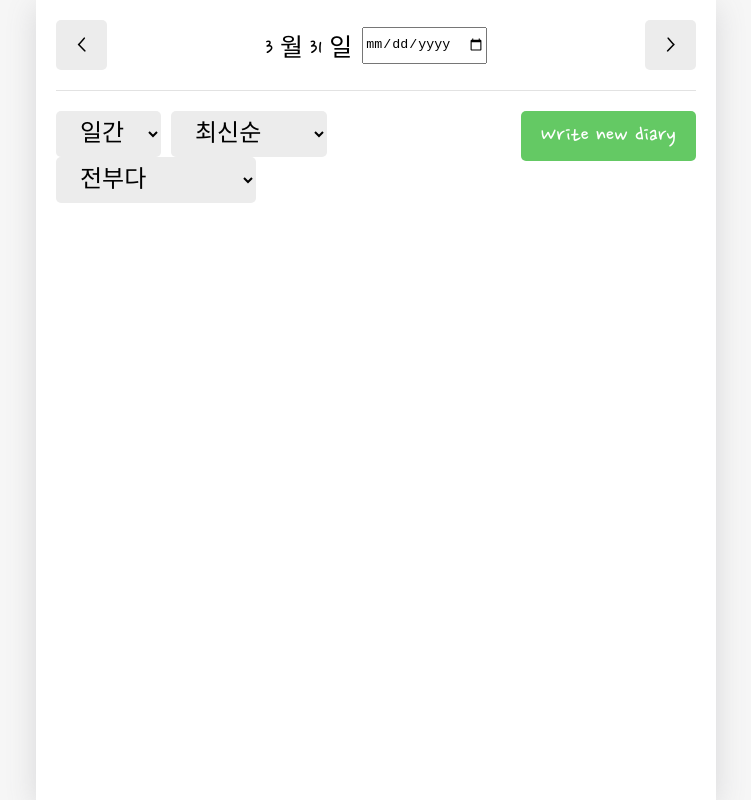
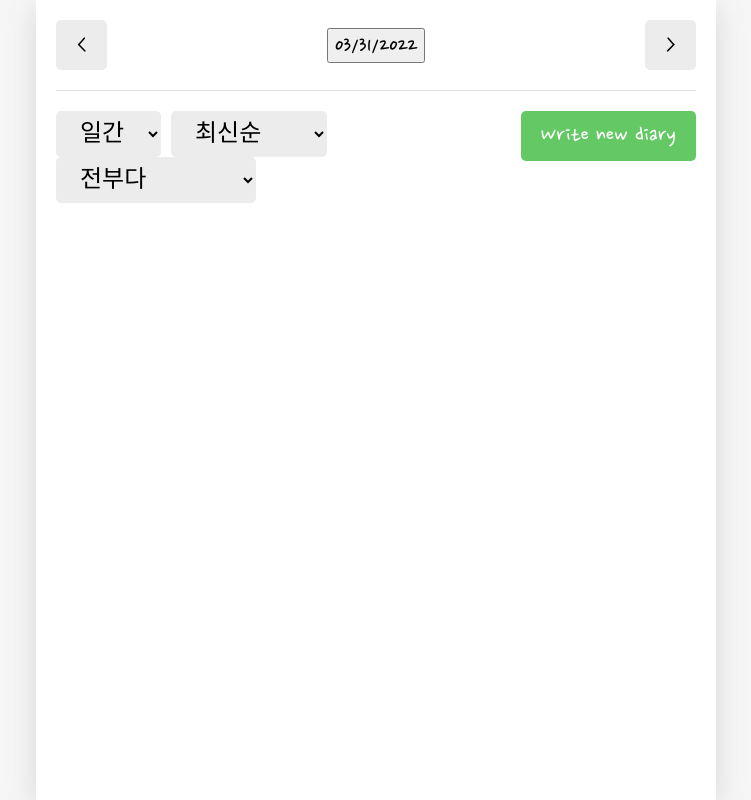
Before and after one commit to GangOn0215/Emotion_Diary, a React (Create React App) app: page / in a window 1280 px wide. Shown: the whole page, without its empty margins (264-1015 px from the left). Built offline with nearby package versions, Linux system fonts and the light colour scheme; a web font is replaced by a local one.

Commit message:
날짜 변경할수 있게 수정 (버그가 있어서 수정이 필요 )

```diff
--- a/package.json
+++ b/package.json
@@ -7,6 +7,7 @@
     "@testing-library/react": "^12.1.4",
     "@testing-library/user-event": "^13.5.0",
     "react": "^17.0.2",
+    "react-datepicker": "^4.7.0",
     "react-dom": "^17.0.2",
     "react-router-dom": "^6.2.2",
     "react-scripts": "5.0.0",
--- a/src/App.css
+++ b/src/App.css
@@ -193,3 +193,11 @@ header button {
 .input-daily-date {
   margin-left: 10px;
 }
+.react-datepicker-wrapper {
+  text-align: center;
+  height: 100%;
+}
+.example-custom-input {
+  font-size: 1em;
+  height: 35px;
+}
--- a/src/components/MyHeader.js
+++ b/src/components/MyHeader.js
@@ -1,20 +1,65 @@
-import React, {useState} from "react";
+import React, {useState, forwardRef} from "react";
+import DatePicker from "react-datepicker";
+import "react-datepicker/dist/react-datepicker.css";
+
+const getStringDate = (date) => {
+  let year = date.getFullYear();
+  let month = date.getMonth() + 1;
+  let day = date.getDate();
+
+  if (month < 10) {
+    month = `0${month}`;
+  }
+
+  if (day < 10) {
+    day = `0${day}`;
+  }
+
+  return `${year}-${month}-${day}`;
+};
+
+const ExampleCustomInput = forwardRef(({ value, onClick }, ref) => (
+  <button className="example-custom-input" onClick={onClick} ref={ref}>
+    {value}
+  </button>
+));
 
 const MyHeader = ({headText, leftChild, rightChild, periodicity, curDate, setCurDate}) => {
-  const [localCurDate, setLocalCurDate] = useState(curDate);
+  const [localCurDate, setLocalCurDate] = useState(new Date(curDate));
+
+  const [startDate, setStartDate] = useState(new Date(curDate));
+
+  setCurDate(startDate);
+  console.log(getStringDate(localCurDate));
+
+  // `${curDate.getFullYear()}-${curDate.getMonth() + 1}-${curDate.getDate()}`
+
   return (
     <header>
       <div className="head-btn-left">
         {leftChild}
       </div>
       <div className="head-text">
-        {headText}
-        {
+        {/* {headText} */}
+        <DatePicker
+          selected={startDate}
+          onChange={(date) => {
+            setStartDate(date);
+            setCurDate(date);
+          }}
+          customInput={<ExampleCustomInput />}
+        />
+        {/* {
           periodicity === "daily" ?
-          <input type="date" className="input-daily-date" value={localCurDate}/>
+          <input
+            type="date"
+            className="input-daily-date"
+            value={getStringDate(localCurDate)}
+            onChange={(e) => console.log(e.target.value)}
+          />
           :
           <></>
-        }
+        } */}
       </div>
       <div className="head-btn-right">
         {rightChild}
```
Also changed, not shown: 1 other file (tests, documents, lock files or other folders).
